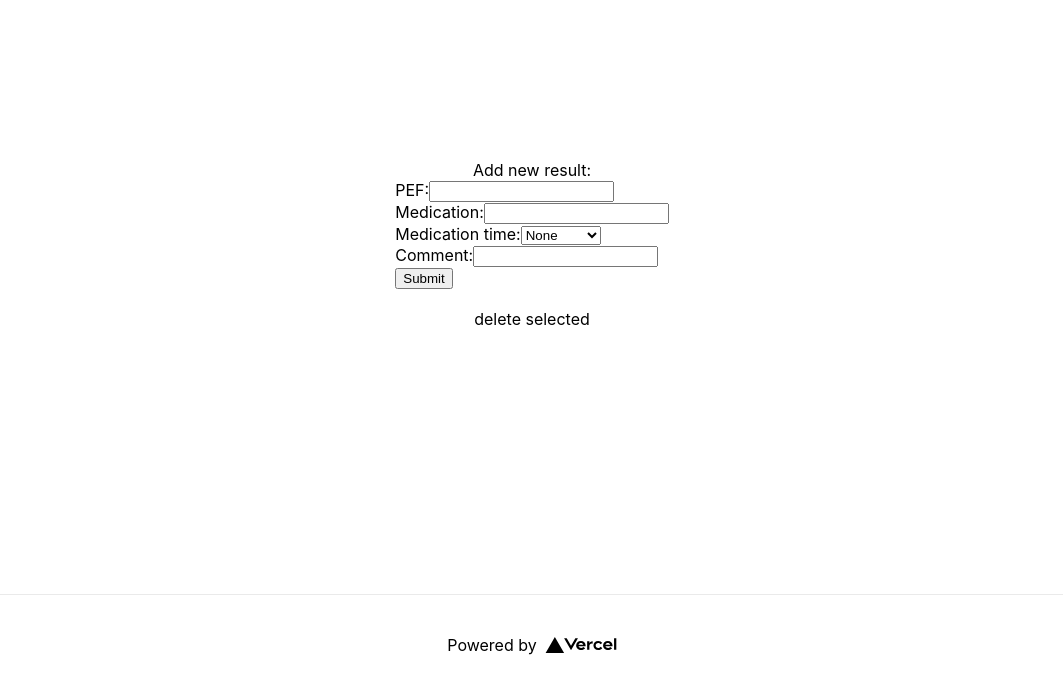
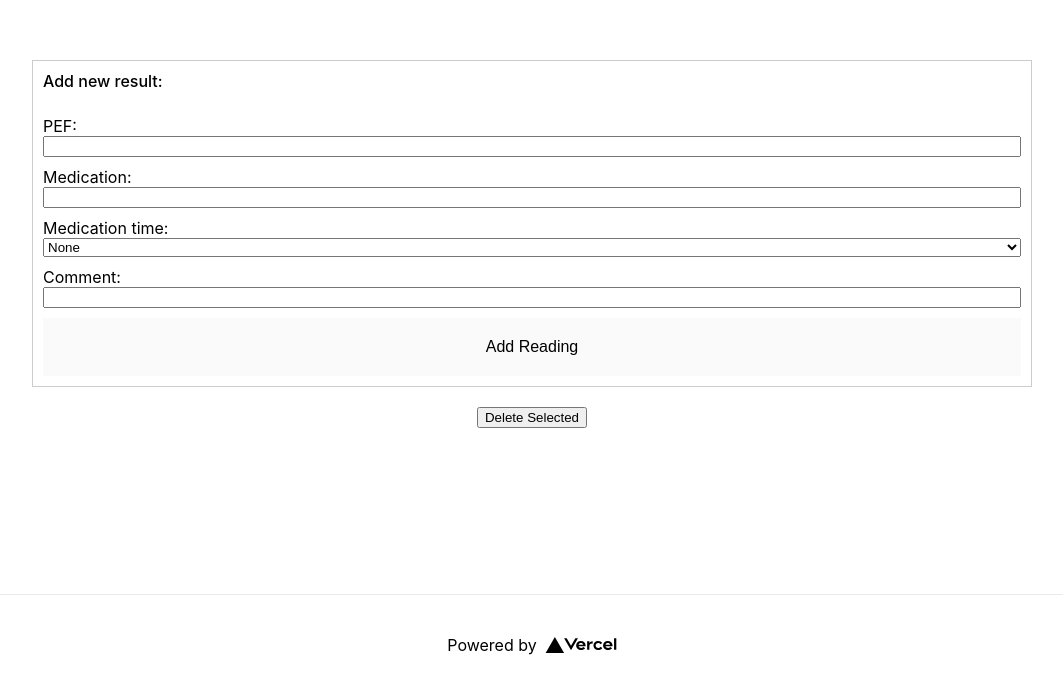
Before and after one commit to fincht96/peak-view, a Next.js app in the folder frontend/: page / in a window 1280 px wide. Shown: the part 106-798 px from the top of the page, without its empty margins (108-1171 px from the left). Built offline with nearby package versions, Linux system fonts and the light colour scheme.

Commit message:
added some css formatting to landing page

```diff
--- a/frontend/next.config.js
+++ b/frontend/next.config.js
@@ -1,3 +1,3 @@
 module.exports = {
   reactStrictMode: true,
-}
+};
--- a/frontend/pages/api/hello.js
+++ b/frontend/pages/api/hello.js
@@ -1,5 +1,5 @@
 // Next.js API route support: https://nextjs.org/docs/api-routes/introduction
 
 export default function handler(req, res) {
-  res.status(200).json({ name: 'John Doe' })
+  res.status(200).json({ name: "John Doe" });
 }
--- a/frontend/pages/index.js
+++ b/frontend/pages/index.js
@@ -1,18 +1,18 @@
-import Head from 'next/head'
-import Image from 'next/image'
-import React from 'react'
-import styles from '../styles/Home.module.css'
+import Head from "next/head";
+import Image from "next/image";
+import React from "react";
+import styles from "../styles/Home.module.scss";
 
 import {
   ApolloClient,
   InMemoryCache,
   ApolloProvider,
   useQuery,
-  gql
+  gql,
 } from "@apollo/client";
 
 const client = new ApolloClient({
-  uri: 'http://localhost:4000',
+  uri: "http://localhost:4000",
   cache: new InMemoryCache(),
   typeDefs: gql`
     enum MedicationTime {
@@ -35,8 +35,20 @@ const GET_READINGS = gql`
 `;
 
 const ADD_READING = gql`
-  mutation AddReading($pefValue: Int, $medication: String, $medicationTime: MedicationTime, $comment: String) {
-    addReading(pefReading:{pefValue: $pefValue, medication: $medication, medicationTime: $medicationTime, comment: $comment}){
+  mutation AddReading(
+    $pefValue: Int
+    $medication: String
+    $medicationTime: MedicationTime
+    $comment: String
+  ) {
+    addReading(
+      pefReading: {
+        pefValue: $pefValue
+        medication: $medication
+        medicationTime: $medicationTime
+        comment: $comment
+      }
+    ) {
       success
       message
       pefReading {
@@ -48,27 +60,25 @@ const ADD_READING = gql`
       }
     }
   }
-`
+`;
 
 const DELETE_READING = gql`
   mutation DeleteReading($id: ID!) {
-    deleteReading(id: $id){
+    deleteReading(id: $id) {
       success
       message
     }
   }
-`
-
-
+`;
 
 class ReadingForm extends React.Component {
   constructor(props) {
     super(props);
     this.state = {
-      pefValue: '',
-      medication: '',
-      medicationTime: 'NONE',
-      comment: ''
+      pefValue: "",
+      medication: "",
+      medicationTime: "NONE",
+      comment: "",
     };
 
     this.handleChange = this.handleChange.bind(this);
@@ -77,193 +87,196 @@ class ReadingForm extends React.Component {
 
   handleChange(event) {
     const target = event.target;
-    const value = target.type === 'checkbox' ? target.checked : target.value;
+    const value = target.type === "checkbox" ? target.checked : target.value;
     const name = target.name;
 
     this.setState({
-      [name]: value
+      [name]: value,
     });
-
-
   }
 
-  async handleSubmit(event){
+  async handleSubmit(event) {
     event.preventDefault();
-    try{
+    try {
       let newReading = {
         pefValue: parseInt(this.state.pefValue),
         medication: this.state.medication,
         medicationTime: this.state.medicationTime,
         comment: this.state.comment,
+      };
+      let res = await client.mutate({
+        mutation: ADD_READING,
+        variables: newReading,
+      });
+      this.props.addNewReading(res.data.addReading.pefReading);
+    } catch (e) {
+      console.error(e);
     }
-      let res = await client.mutate({mutation: ADD_READING,  variables: newReading });
-      this.props.addNewReading(res.data.addReading.pefReading);
-    }
-    catch(e){
-      console.error(e)
-    }
-
-
-
   }
 
   render() {
     return (
-      <form onSubmit={this.handleSubmit}>
-        <label>
+      <form onSubmit={this.handleSubmit} className={styles.form}>
+        <div className={styles.subTitle}>Add new result:</div>
+
+        <label className={styles.inputGroup}>
           PEF:
-          <input name="pefValue" type="number" value={this.state.pefValue} onChange={this.handleChange} />
+          <br />
+          <input
+            name="pefValue"
+            type="number"
+            value={this.state.pefValue}
+            onChange={this.handleChange}
+          />
         </label>
 
-        <br/>
-
-        <label>
+        <label className={styles.inputGroup}>
           Medication:
-          <input name="medication" type="text" value={this.state.medication} onChange={this.handleChange} />
+          <input
+            name="medication"
+            type="text"
+            value={this.state.medication}
+            onChange={this.handleChange}
+          />
         </label>
 
-        <br/>
-
-        <label>
+        <label className={styles.inputGroup}>
           Medication time:
-          <select name="medicationTime" value={this.state.medicationTime} onChange={this.handleChange}>
+          <select
+            name="medicationTime"
+            value={this.state.medicationTime}
+            onChange={this.handleChange}
+          >
             <option value="NONE">None</option>
             <option value="PRE">Pre-med</option>
             <option value="POST">Post-med</option>
           </select>
         </label>
 
-        <br/>
-
-        <label>
+        <label className={styles.inputGroup}>
           Comment:
-          <input name="comment" type="text" value={this.state.comment} onChange={this.handleChange} />
+          <input
+            name="comment"
+            type="text"
+            value={this.state.comment}
+            onChange={this.handleChange}
+          />
         </label>
 
-        <br/>
-
-        <input type="submit" value="Submit" />
+        <input
+          className={styles.addReadingBtn}
+          type="submit"
+          value="Add Reading"
+        />
       </form>
     );
   }
 }
 
-
-
-export default class Home extends React.Component  {
-  constructor(props){
+export default class Home extends React.Component {
+  constructor(props) {
     super(props);
     this.state = {
-      name: 'Thomas',
+      name: "Thomas",
       results: [],
-      selected: []
-    }
+      selected: [],
+    };
 
     this.deleteSelected = this.deleteSelected.bind(this);
     this.onSelected = this.onSelected.bind(this);
   }
 
-  onSelected(event, id){
-    if(event.target.checked){
-      this.state.selected = [...this.state.selected, id];
+  onSelected(event, id) {
+    if (event.target.checked) {
+      this.setState((prevState) => ({
+        selected: [...prevState.selected, id],
+      }));
+    } else {
+      let newArray = this.state.selected.filter((el) => {
+        if (el !== id) {
+          return el;
+        }
+      });
+      this.setState({
+        selected: [...newArray],
+      });
     }
   }
 
-  async deleteSelected(event){
-
-    console.log(this.state.selected[0])
-
-    try{
-
-      for(let i = 0; i < this.state.selected.length; i++){
-        await client.mutate({mutation: DELETE_READING,  variables: {
+  async deleteSelected(event) {
+    try {
+      for (let i = 0; i < this.state.selected.length; i++) {
+        await client.mutate({
+          mutation: DELETE_READING,
+          variables: {
             id: this.state.selected[i],
-        } });
+          },
+        });
       }
 
       let newResults = this.state.results.filter((result) => {
-        if(!this.state.selected.includes(result.id)){
+        if (!this.state.selected.includes(result.id)) {
           return result;
         }
-      })
+      });
 
       this.setState({
-        results: newResults
-      })
-
-
-
-    }
-    catch(e){
-      console.error(e)
+        selected: [],
+        results: newResults,
+      });
+    } catch (e) {
+      console.error(e);
     }
 
-
-
     event.preventDefault();
-
   }
 
-  async componentDidMount(){
-    console.log("component mounted")
+  async componentDidMount() {
+    console.log("component mounted");
 
-    try{
-      let results = await client.query({query: GET_READINGS});
+    try {
+      let results = await client.query({ query: GET_READINGS });
 
       this.setState({
         results: results.data.readings,
       });
 
-      console.log(this.state.results)
-
+      console.log(this.state.results);
+    } catch (e) {
+      console.error(e);
     }
-    catch(e){
-      console.error(e)
   }
 
-
-
-
-
-
-  }
-
-  render(){
-
-    let listResults = this.state.results.map((result) =>
-      <li className={styles.reading} key={result.id}>{result.pefValue}, {result.medication}, {result.comment} <input onChange={(e) => {
-        this.onSelected(e, result.id)
-      }} type="checkbox"/></li>
-    );
+  render() {
+    let listResults = this.state.results.map((result) => (
+      <li className={styles.reading} key={result.id}>
+        {result.pefValue}, {result.medication}, {result.comment}{" "}
+        <input
+          onChange={(e) => {
+            this.onSelected(e, result.id);
+          }}
+          type="checkbox"
+        />
+      </li>
+    ));
 
     return (
+      <div className={styles.container}>
+        <div className={styles.main}>
+          <ReadingForm
+            addNewReading={(reading) => {
+              console.log(reading);
+              this.setState({
+                results: [...this.state.results, reading],
+              });
+            }}
+          />
 
+          <br />
 
-      <div className={styles.container}>
-
-      <div className={styles.main}>
-
-
-      <div>Add new result:</div>
-      <ReadingForm addNewReading={(reading) => {
-
-        console.log(reading)
-        this.setState({
-          results: [...this.state.results, reading]
-        })
-
-      }}/>
-
-      <br/>
-
-      <div onClick={this.deleteSelected}>delete selected</div>
-
-
-
+          <button onClick={this.deleteSelected}>Delete Selected</button>
 
           {listResults}
-
-
         </div>
 
         <footer className={styles.footer}>
@@ -272,13 +285,18 @@ export default class Home extends React.Component  {
             target="_blank"
             rel="noopener noreferrer"
           >
-          Powered by{' '}
+            Powered by{" "}
             <span className={styles.logo}>
-            <Image src="/vercel.svg" alt="Vercel Logo" width={72} height={16} />
+              <Image
+                src="/vercel.svg"
+                alt="Vercel Logo"
+                width={72}
+                height={16}
+              />
             </span>
           </a>
         </footer>
       </div>
-    )
+    );
   }
 }
--- a/frontend/styles/Home.module.css
+++ b/frontend/styles/Home.module.scss
@@ -10,7 +10,7 @@
 
 .main {
   max-width: 1000px;
-  width:100%;
+  width: 100%;
   flex: 1;
   display: flex;
   flex-direction: column;
@@ -18,8 +18,7 @@
   align-items: center;
 }
 
-
-.reading{
+.reading {
   width: 100%;
   text-align: left;
 }
@@ -126,3 +125,32 @@
     flex-direction: column;
   }
 }
+
+
+.form{
+  border: solid #cccccc  1px;
+  width:100%;
+  max-width: 1000px;
+  padding: 10px;
+
+  .subTitle{
+    font-weight: 500;
+    margin-bottom: 25px;
+  }
+
+  .inputGroup{
+    display: flex;
+    flex-direction: column;
+    margin-bottom: 10px;
+    font-size: 16px;
+  }
+
+  .addReadingBtn{
+    width: 100%;
+    padding: 20px 10px;
+    font-size: 16px;
+    background-color: #fafafa;
+    border:none;
+    cursor: pointer;
+  }
+}
```
Also changed, not shown: frontend/package.json (+6 -3 lines), frontend/pages/_app.js (+5 -7 lines), 1 other file (tests, documents, lock files or other folders). Lines whose indentation alone changed are shown as unchanged.
